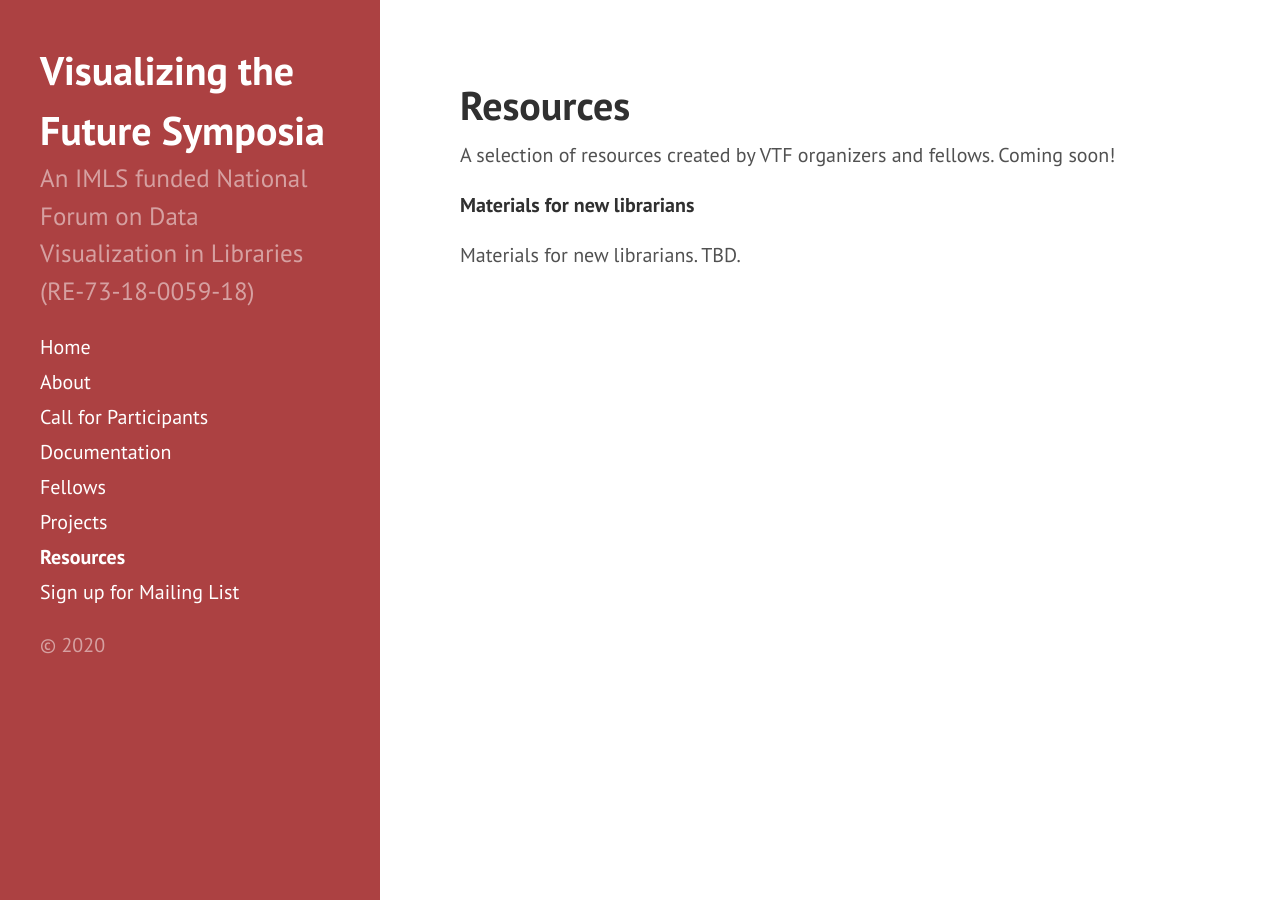
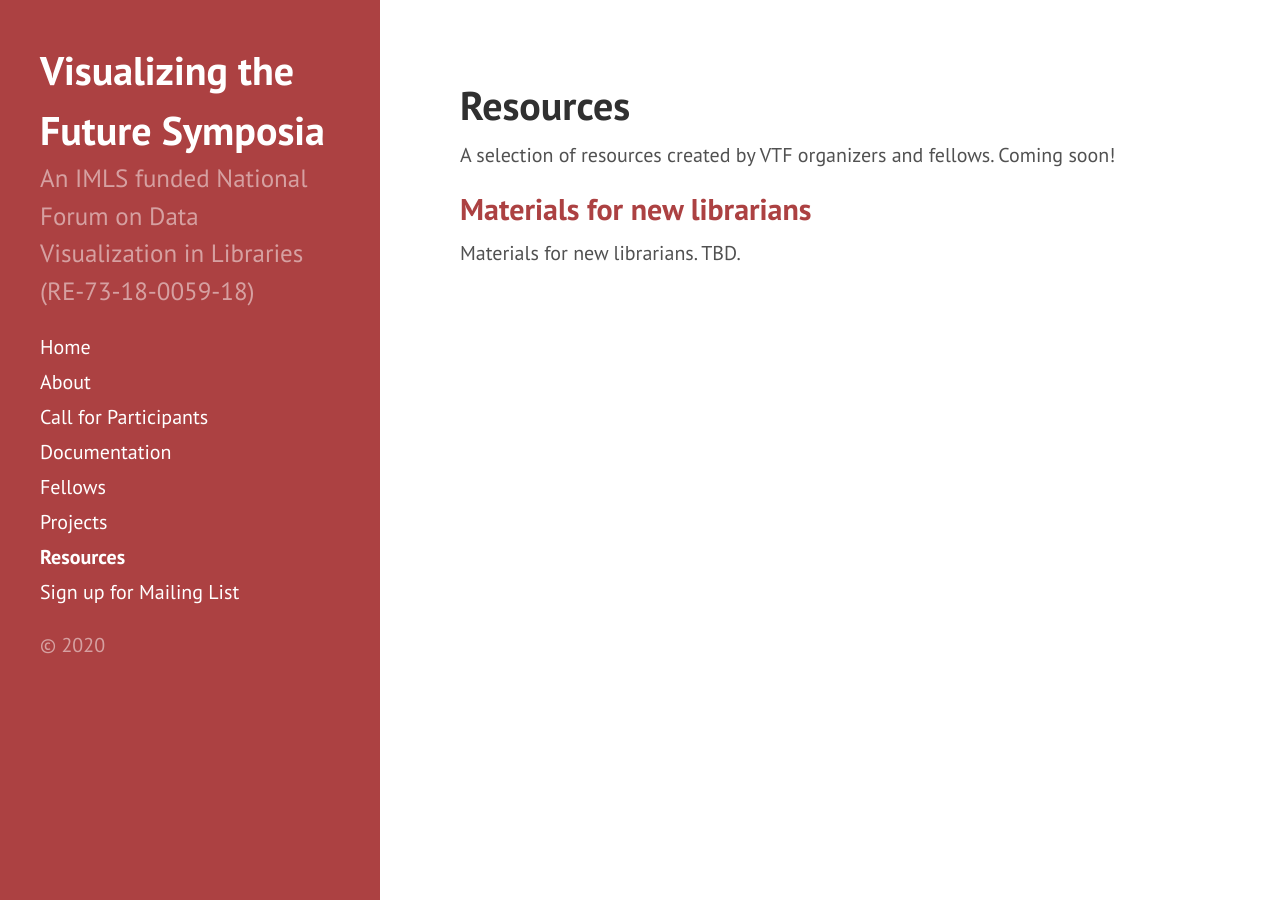
Before and after one commit to visualizingthefuture/visualizingthefuture.github.io, a Jekyll site: the page built from resources.md, in a window 1280 px wide. Built offline with Jekyll 4.4.1, drawn with Linux system fonts in a browser that asks for light colours.

Commit message:
Update resources.md

```diff
--- a/resources.md
+++ b/resources.md
@@ -5,6 +5,6 @@
 A selection of resources created by VTF organizers and fellows. Coming soon!
 
 {% for resource in site.resources %}
-**{{ resource.title }}**
+## [{{ resource.title }}]({{ resource.resource_url }})
 {{ resource.content | markdownify }}
 {% endfor %}
```
